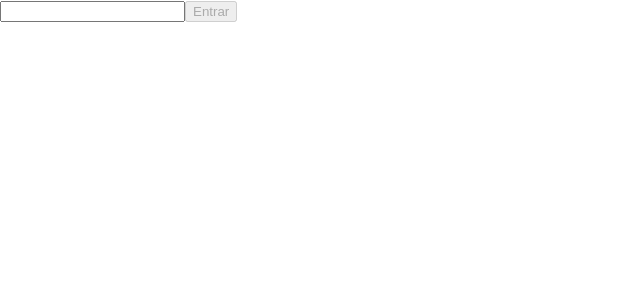
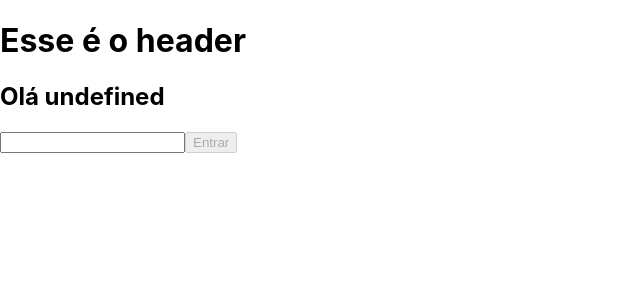
Before and after one commit to SSpinelli/Trybetunes, a React (Create React App) app: page / in a window 1280 px wide. Shown: the top 300 px of the page, without its empty margins (0-640 px from the left). Built offline with nearby package versions, Linux system fonts and the light colour scheme.

Commit message:
entrega do requisito 3

```diff
--- a/src/MyRoutes.js
+++ b/src/MyRoutes.js
@@ -7,11 +7,13 @@
 import Profile from './pages/Profile';
 import ProfileEdit from './pages/ProfileEdit';
 import NotFound from './pages/NotFound';
+import Header from './components/Header';
 
 class MyRoutes extends React.Component {
   render() {
     return (
       <div>
+        <Header />
         <Switch>
           <Route exact path="/" component={ Login } />
           <Route exact path="/search" component={ Search } />
--- /dev/null
+++ b/src/components/Header.js
@@ -0,0 +1,38 @@
+import React from 'react';
+import Loading from '../pages/Loading';
+import { getUser } from '../services/userAPI';
+
+class Header extends React.Component {
+  constructor() {
+    super();
+    this.state = {
+      name: '',
+      loading: true,
+    };
+    this.getName = this.getName.bind(this);
+  }
+
+  componentDidMount() {
+    this.getName();
+  }
+
+  getName() {
+    getUser()
+      .then((resolved) => this.setState({ name: resolved.name }))
+      .then(() => this.setState({ loading: false }));
+  }
+
+  render() {
+    const { name, loading } = this.state;
+    return (
+      <header data-testid="header-component">
+        <h1>Esse é o header</h1>
+        { loading
+          ? <Loading />
+          : <h2 data-testid="header-user-name">{`Olá ${name}`}</h2> }
+      </header>
+    );
+  }
+}
+
+export default Header;
--- a/src/pages/Login.js
+++ b/src/pages/Login.js
@@ -36,6 +36,7 @@
 
   render() {
     const { buttonStatus, loaded, loading } = this.state;
+    // Mais uma vez minha amiga Júlia me ajudou a organizar o meu código!
     const load = (
       <div data-testid="page-login">
         <form>
```
